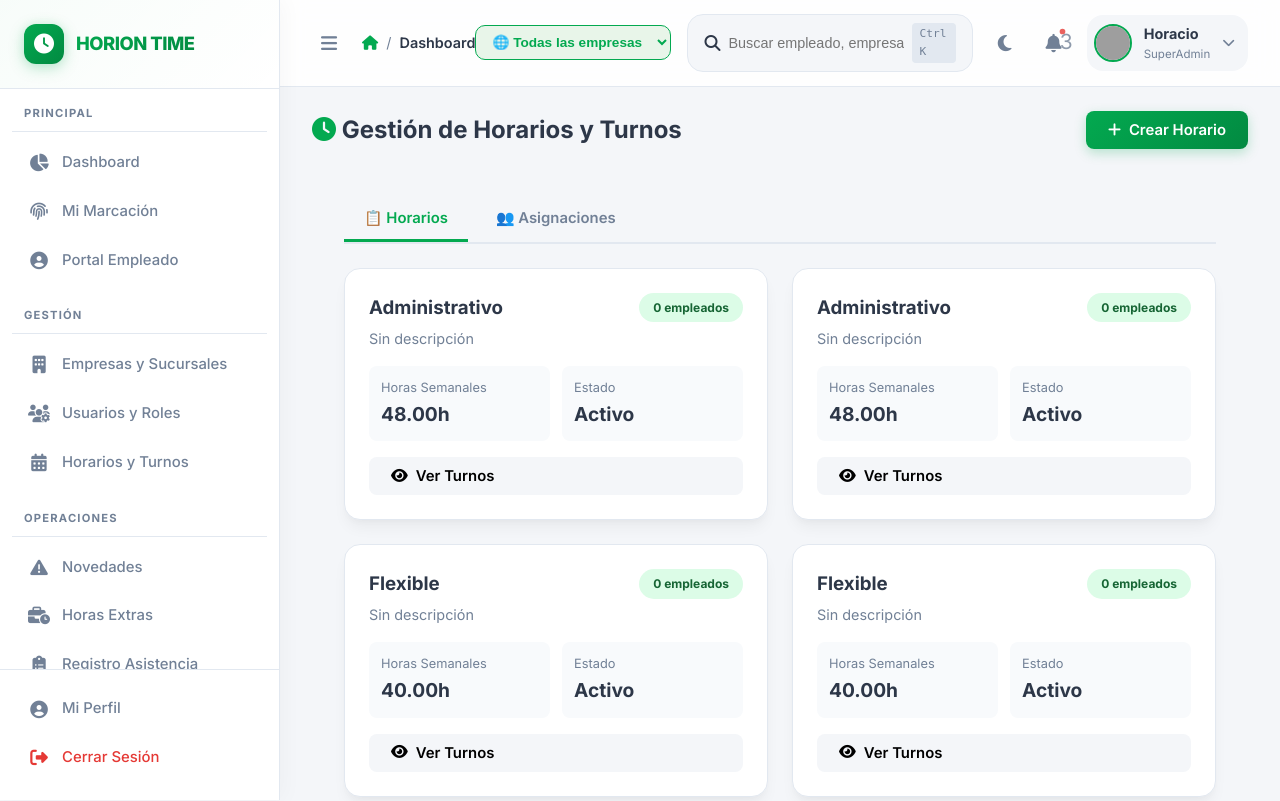
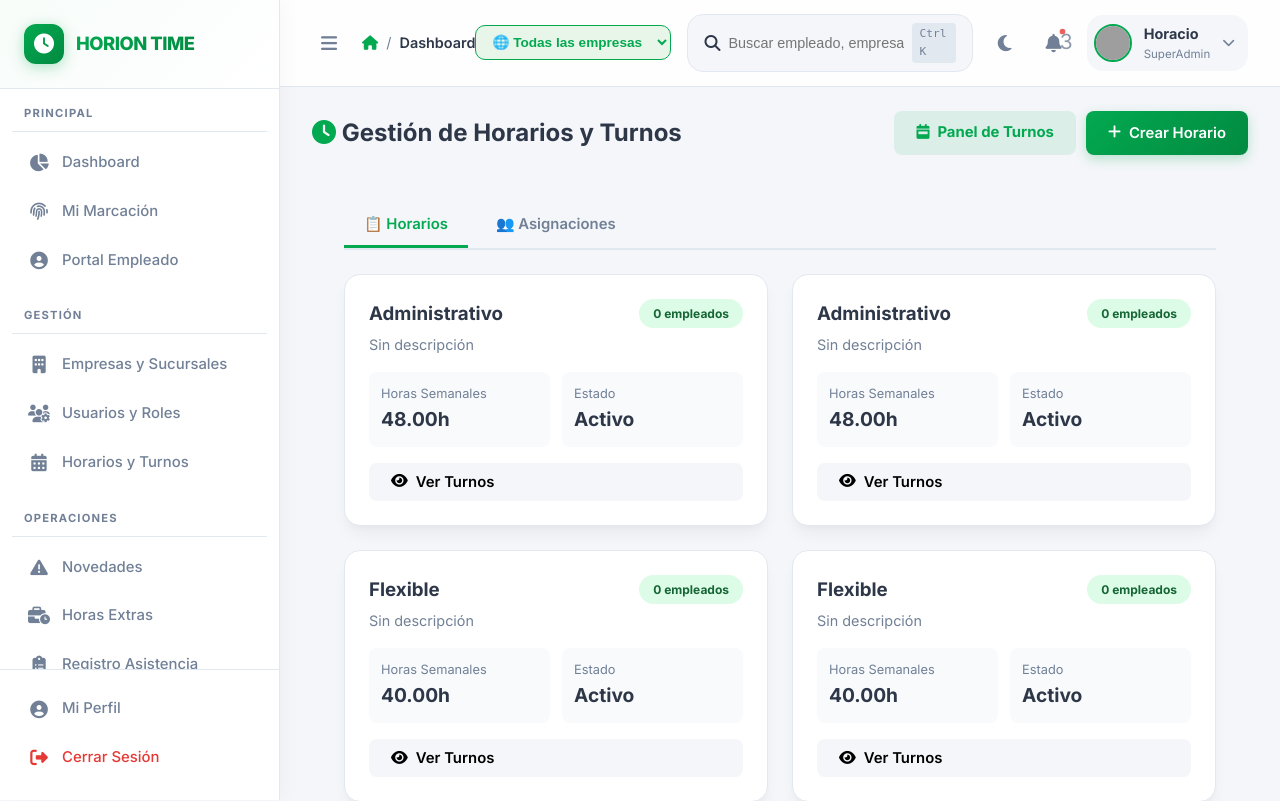
Before and after one commit to horacioquijano/horion-time, a PHP site: page /horion-time/public/horarios in a window 1280 px wide. Shown: the top 801 px of the page. Run offline with PHP 8.4, Linux system fonts and the light colour scheme; a user stored in the database is signed in; data comes from the database, SQL or seed files in the repository; data that the repository does not hold is empty; grey boxes are pictures that could not be loaded.

Commit message:
Update index.php
feat: acceso al panel de turnos desde horarios

```diff
--- a/app/Views/horarios/index.php
+++ b/app/Views/horarios/index.php
@@ -26,9 +26,14 @@ try {
         <i class="fas fa-clock" style="color: var(--primary);"></i>
         Gestión de Horarios y Turnos
     </h2>
-    <button class="btn btn-primary" onclick="openModal('modalCrearHorario')">
-        <i class="fas fa-plus"></i> Crear Horario
-    </button>
+    <div style="display:flex;gap:10px;flex-wrap:wrap;">
+        <a href="/horion-time/public/horarios/panelTurnos" class="btn" style="background:rgba(3,169,80,.10);color:var(--primary);font-weight:700;text-decoration:none;">
+            <i class="fas fa-calendar-week"></i> Panel de Turnos
+        </a>
+        <button class="btn btn-primary" onclick="openModal('modalCrearHorario')">
+            <i class="fas fa-plus"></i> Crear Horario
+        </button>
+    </div>
 </div>
 
 <div style="padding: 32px;">
@@ -228,7 +233,7 @@ try {
     </div>
 </div>
 
-<!-- Modal Ver Turnos (NUEVO) -->
+<!-- Modal Ver Turnos -->
 <div class="modal-overlay" id="modalTurnos">
     <div class="modal-content" style="max-width: 760px;">
         <div style="display: flex; justify-content: space-between; align-items: center; margin-bottom: 16px;">
@@ -280,7 +285,6 @@ function openAsignarModal(usuarioId, nombre) {
     openModal('modalAsignar');
 }
 
-// === FUNCIÓN CORREGIDA: lee de la variable JS, sin fetch ===
 function verDetalleHorario(id) {
     const turnos = window.turnosPorHorario[id] || [];
     let html = '';
```
